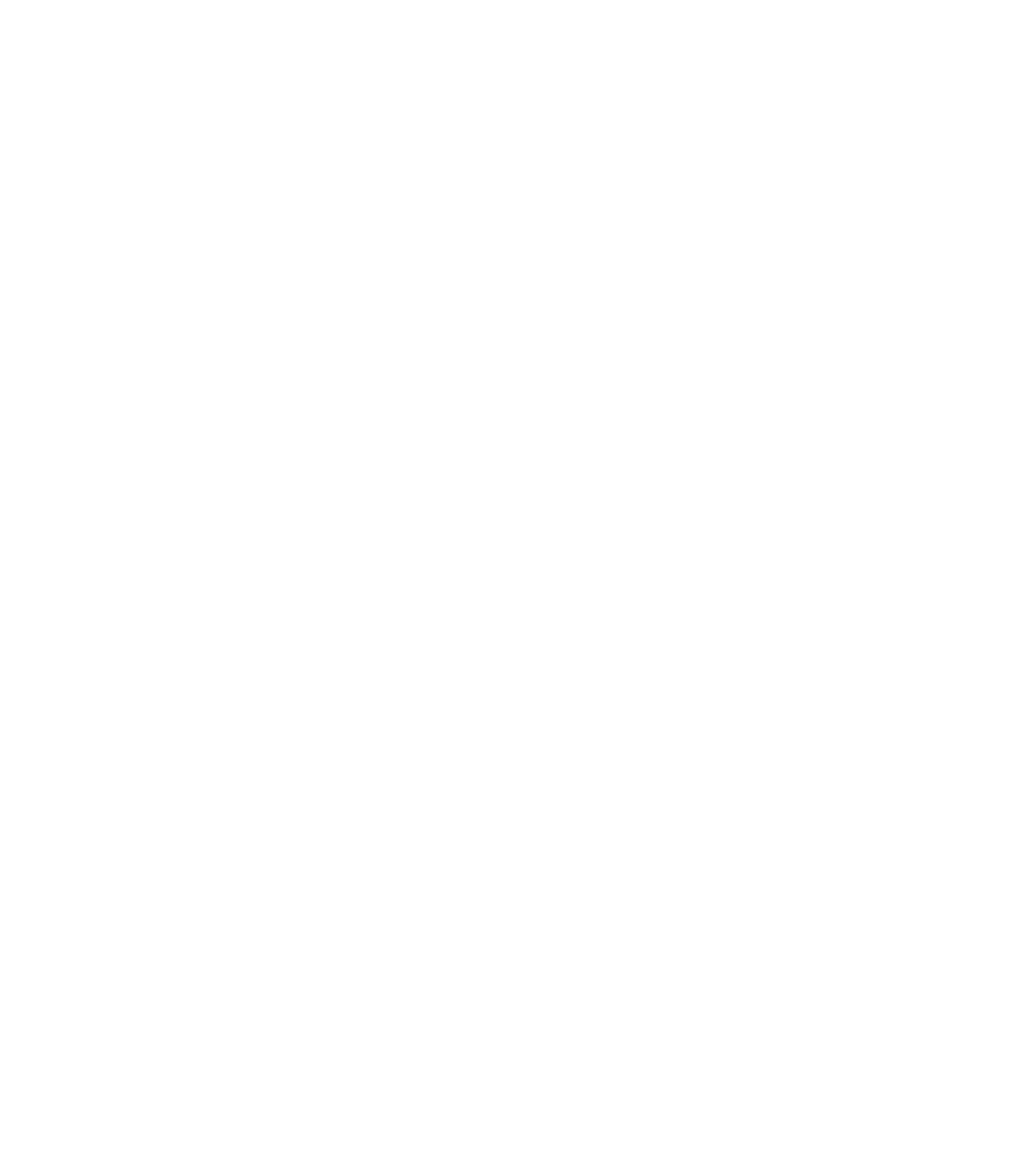
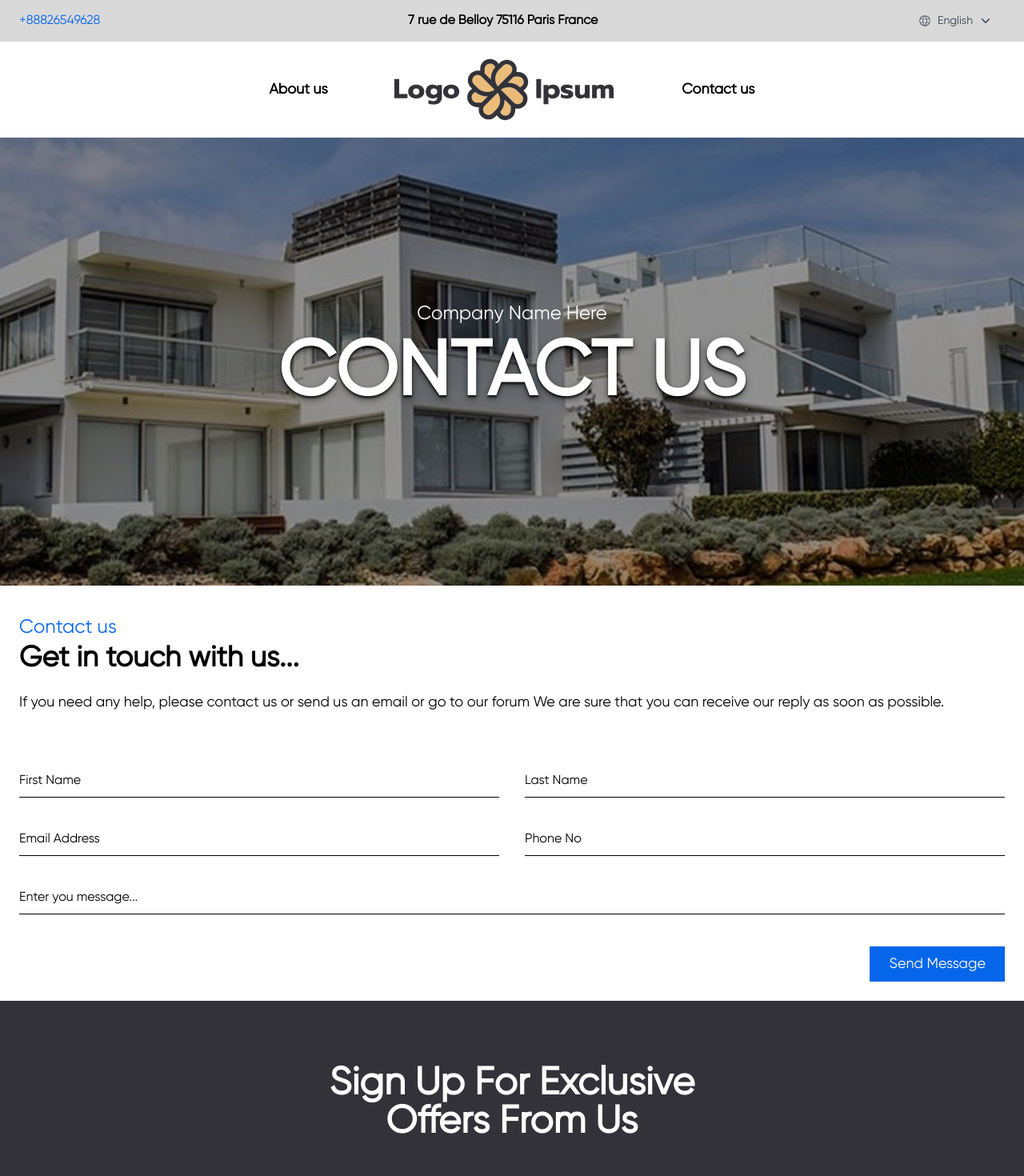
Before and after one commit to MrabdulHannan1/hotel-reactjs, a React (Vite) app: page /contact in a window 1280 px wide. Before the commit this address had no page. Shown: the top 1470 px of the page at 80% size. Before the commit the page ends 800 px from the top, so only its background shows below. Built offline with nearby package versions, Linux system fonts and the light colour scheme; a web font is replaced by a local one.

Commit message:
edit Form and Top Bars

```diff
--- a/src/App.jsx
+++ b/src/App.jsx
@@ -3,12 +3,14 @@
 import Home from './pages/home'
 import About from './pages/about'
 import Hotel from './pages/hotel'
+import Contact from './pages/contact'
 
 const App = () => {
   return (
     <Routes>
       <Route path="/" element={<Home />} />
       <Route path="/about" element={<About />} />
+      <Route path="/contact" element={<Contact />} />
       <Route path="/hotel" element={<Hotel />} />
     </Routes>
   )
--- a/src/components/contact-bar.jsx
+++ b/src/components/contact-bar.jsx
@@ -1,17 +1,19 @@
 import React from 'react'
 import MaxWidthWrapper from './max-width-wrapper'
+import { LanguageDropdown } from './language-dropdown';
 
 const ContactBar = () => {
   return (
     <nav className='w-full bg-myGray'>
       <MaxWidthWrapper>
-        <header className="w-full h-12 relative flex items-center">
-          <a href='#' className="font-normal text-[#0666eb] text-sm md:text-base absolute left-0">
+        <header className="w-full flex md:flex-row flex-col items-center justify-between gap-2 md:gap-0 py-2">
+          <a href='#' className="font-normal text-[#0666eb] text-sm md:text-base">
             +88826549628
           </a>
-          <div className="font-semibold text-black text-sm md:text-base mx-auto text-center">
+          <div className="font-semibold text-black text-sm md:text-base text-center">
             7 rue de Belloy 75116 Paris France
           </div>
+          <LanguageDropdown />
         </header>
       </MaxWidthWrapper>
     </nav>
--- /dev/null
+++ b/src/components/contact-body.jsx
@@ -0,0 +1,40 @@
+import React from 'react'
+import ContactImage from '../assets/contact-hero-image.png'
+import MaxWidthWrapper from './max-width-wrapper'
+import AboutImage from '../assets/about-image.png'
+import ContactForm from './contact-form'
+
+const ContactBody = () => {
+  return (
+    <div>
+      {/* Hero Section */}
+      <section className='w-full h-100 md:h-120 lg:h-140 relative'>
+        <img src={ContactImage} className='w-full h-full object-cover' alt='ContactImage-Image' />
+        <div className='bg-black/40 absolute inset-0 justify-center items-center flex flex-col'>
+          <p className='text-white text-lg md:text-xl lg:text-2xl'>Company Name Here</p>
+          <h1 className='text-4xl md:text-6xl lg:text-8xl font-bold text-white text-center tracking-[0] leading-tight text-shadow-lg/50'>
+            CONTACT US
+          </h1>
+        </div>
+      </section>
+
+      <section className='my-10'>
+        <MaxWidthWrapper>
+          <a href="#" className="text-xl md:text-2xl text-myBlue font-medium leading-6">
+            Contact us
+          </a>
+          <h2 className="text-3xl md:text-4xl font-bold text-black md:leading-[49px]">
+            Get in touch with us...
+          </h2>
+          <p className='text-black text-base md:text-lg mt-4'>
+            If you need any help, please contact us or send us an email or go to our forum We are sure that you can receive our reply as soon as possible.
+          </p>
+        </MaxWidthWrapper>
+      </section>
+
+      <ContactForm />
+    </div>
+  )
+}
+
+export default ContactBody
--- a/src/components/contact-form.jsx
+++ b/src/components/contact-form.jsx
@@ -1,128 +1,123 @@
-import React, { useState } from 'react'
+import { useState } from "react"
 
-const ContactForm = () => {
-
+export default function ContactForm() {
   const [formData, setFormData] = useState({
-    name: "",
+    firstName: "",
+    lastName: "",
     email: "",
-    subject: "",
+    phone: "",
     message: "",
-  });
-
-  const [errors, setErrors] = useState({
-    name: "",
-    email: "",
-    subject: "",
-    message: "",
-  });
+  })
 
   const handleChange = (e) => {
-    setFormData({ ...formData, [e.target.id]: e.target.value });
-    setErrors({ ...errors, [e.target.id]: "" }); // Clear error on change
-  };
-
-  const validateEmail = (email) => {
-    return /^[^\s@]+@[^\s@]+\.[^\s@]+$/.test(email);
-  };
+    const { name, value } = e.target
+    setFormData((prev) => ({
+      ...prev,
+      [name]: value,
+    }))
+  }
 
   const handleSubmit = (e) => {
-    e.preventDefault();
-
-    // Validation checks
-    let newErrors = {
-      name: formData.name.trim() === "" ? "Full Name is required." : "",
-      email: formData.email.trim() === "" ? "Email is required." : !validateEmail(formData.email) ? "Invalid email format" : "",
-      subject: formData.subject.trim() === "" ? "Subject is required." : "",
-      message: formData.message.trim() === "" ? "Message is required." : "",
-    };
-
-    setErrors(newErrors);
-
-    // If any error exists, stop submission
-    if (Object.values(newErrors).some(error => error !== "")) return;
-
-    // Log data
-    console.log("Form Submitted:", formData);
-    // Alert
+    e.preventDefault()
+    console.log("Form submitted:", formData)
+    // Add your form submission logic here
+    // Show success alert
     alert("Form submitted successfully!");
-
-    // Clear form after successful submission
-    setFormData({ name: "", email: "", subject: "", message: "" });
-  };
-
+  }
 
   return (
-    <div className="space-y-3 w-full md:w-[70%] lg:w-[50%] justify-self-center pb-6 md:pb-10">
-          {/* Name Input Field */}
-          <div className="space-y-0.5">
-            <label htmlFor="name" className="text-base md:text-lg font-medium text-white">
-              Full Name&nbsp;<span className="text-red-600">*</span>&nbsp;
-              {errors.name && <span className="text-red-500 text-sm md:text-base">{errors.name}</span>}
-            </label>
+    <div className="max-w-7xl mx-auto p-6">
+      <form onSubmit={handleSubmit} className="space-y-8">
+        <div className="grid grid-cols-1 md:grid-cols-2 gap-8">
+          <div className="space-y-2">
+            {/*<label htmlFor="firstName" className="block text-sm font-medium">
+              First Name
+            </label>*/}
             <input
-              id="name"
               type="text"
-              value={formData.name}
+              id="firstName"
+              name="firstName"
+              value={formData.firstName}
               onChange={handleChange}
-              placeholder="Enter Your Name"
-              className="flex-grow px-4 py-3 w-full border border-white/20 bg-white/10 focus:outline-none focus:ring-2 focus:ring-myBlue transition-all text-white"
+              className="w-full border-b border-black focus:border-myBlue outline-none py-2 bg-transparent placeholder-black"
+              required
+              placeholder="First Name"
             />
           </div>
-          {/* Email Input Field */}
-          <div className="space-y-0.5">
-            <label htmlFor="email" className="text-base md:text-lg font-medium text-white">
-              Email Address&nbsp;<span className="text-red-600">*</span>&nbsp;
-              {errors.email && <span className="text-red-500 text-sm md:text-base">{errors.email}</span>}
-            </label>
+
+          <div className="space-y-2">
+            {/*<label htmlFor="lastName" className="block text-sm font-medium">
+              Last Name
+            </label>*/}
             <input
+              type="text"
+              id="lastName"
+              name="lastName"
+              value={formData.lastName}
+              onChange={handleChange}
+              className="w-full border-b border-black focus:border-myBlue outline-none py-2 bg-transparent placeholder-black"
+              required
+              placeholder="Last Name"
+            />
+          </div>
+        </div>
+
+        <div className="grid grid-cols-1 md:grid-cols-2 gap-8">
+          <div className="space-y-2">
+            {/*<label htmlFor="email" className="block text-sm font-medium">
+              Email Address
+            </label>*/}
+            <input
+              type="email"
               id="email"
-              type="email"
+              name="email"
               value={formData.email}
               onChange={handleChange}
-              placeholder="Enter Your Email"
-              className="flex-grow px-4 py-3 w-full border border-white/20 bg-white/10 focus:outline-none focus:ring-2 focus:ring-myBlue transition-all text-white"
+              className="w-full border-b border-black focus:border-myBlue outline-none py-2 bg-transparent placeholder-black"
+              required
+              placeholder="Email Address"
             />
           </div>
-          {/* Subject Input Field */}
-          <div className="space-y-0.5">
-            <label htmlFor="subject" className="text-base md:text-lg font-medium text-white">
-              Subject&nbsp;<span className="text-red-600">*</span>&nbsp;
-              {errors.subject && <span className="text-red-500 text-sm md:text-base">{errors.subject}</span>}
-            </label>
+
+          <div className="space-y-2">
+            {/*<label htmlFor="phone" className="block text-sm font-medium">
+              Phone No
+            </label>*/}
             <input
-              id="subject"
-              type="text"
-              value={formData.subject}
+              type="tel"
+              id="phone"
+              name="phone"
+              value={formData.phone}
               onChange={handleChange}
-              placeholder="Enter Subject"
-              className="flex-grow px-4 py-3 w-full border border-white/20 bg-white/10 focus:outline-none focus:ring-2 focus:ring-myBlue transition-all text-white"
+              className="w-full border-b border-black focus:border-myBlue outline-none py-2 bg-transparent placeholder-black"
+              required
+              placeholder="Phone No"
             />
           </div>
-          {/* Message Input Field */}
-          <div className="space-y-0.5">
-            <label htmlFor="message" className="text-base md:text-lg font-medium text-white">
-              Message&nbsp;<span className="text-red-600">*</span>&nbsp;
-              {errors.message && <span className="text-red-500 text-sm md:text-base">{errors.message}</span>}
-            </label>
+        </div>
+
+        <div className="space-y-2">
+          {/*<label htmlFor="message" className="block text-sm font-medium">
+            Enter you message...
+          </label>*/}
           <textarea
             id="message"
-              typeof="text"
-              rows={6}
+            name="message"
             value={formData.message}
             onChange={handleChange}
-              placeholder="Enter Message"
-              className="flex-grow px-4 py-3 w-full border border-white/20 bg-white/10 focus:outline-none focus:ring-2 focus:ring-myBlue transition-all text-white"
+            className="w-full border-b border-black focus:border-myBlue outline-none py-2 bg-transparent resize-none placeholder-black"
+            rows={1}
+            required
+            placeholder="Enter you message..."
           />
         </div>
-          {/* Submit Btn */}
-          <button
-            type="submit"
-            onClick={handleSubmit}
-            className="bg-myBlue flex items-center gap-2 px-6 py-4 justify-self-start text-white text-xl font-semibold w-full justify-center" >
-              Submit
+
+        <div className="flex justify-end">
+          <button type="submit" className="bg-myBlue hover:bg-myBlue/80 text-white px-6 py-2 text-base md:text-lg">
+            Send Message
           </button>
+        </div>
+      </form>
     </div>
   )
 }
-
-export default ContactForm
--- a/src/components/footer.jsx
+++ b/src/components/footer.jsx
@@ -2,7 +2,6 @@
 import MaxWidthWrapper from './max-width-wrapper'
 import FooterLogo from '../assets/footer-logo.png'
 import { Link } from 'react-router'
-import ContactForm from './contact-form'
 
 const Footer = () => {
   return (
@@ -14,7 +13,6 @@
             <br/>
             Offers From Us
           </p>
-          <ContactForm />
           <hr className='my-4 border-gray-400' />
           <Link to='/' className='py-6 flex justify-center'>
             <img src={FooterLogo} alt='footer-logo' className='h-12 md:h-22 object-cover' />
--- a/src/components/language-dropdown.jsx
+++ b/src/components/language-dropdown.jsx
@@ -43,10 +43,10 @@
   }
 
   return (
-    <div className="relative bg-red-200" ref={dropdownRef}>
+    <div className="relative" ref={dropdownRef}>
       {/* Dropdown trigger button */}
       <button
-        className="flex items-center gap-2 border border-gray-300 bg-white px-2 md:px-4 py-2 text-sm font-medium text-gray-700 shadow-sm hover:bg-gray-50 focus:outline-none"
+        className="flex items-center gap-2 bg-transparent px-2 md:px-4 py-2 text-sm font-medium text-gray-700 focus:outline-none"
         onClick={toggleDropdown}
         aria-haspopup="true"
         aria-expanded={isOpen}
--- a/src/components/logo-bar.jsx
+++ b/src/components/logo-bar.jsx
@@ -2,18 +2,25 @@
 import MaxWidthWrapper from './max-width-wrapper'
 import Logo from '../assets/logo.svg'
 import { Link } from 'react-router'
-import { LanguageDropdown } from './language-dropdown'
 
 const LogoBar = () => {
   return (
     <section className='w-full py-4'>
       <MaxWidthWrapper>
-        <div className='flex items-center justify-between'>
-          <div className='w-31 h-8 hidden md:block' />
+        <div className='flex items-center justify-center gap-6 md:gap-20'>
+          <Link to='/about'>
+            <p className='text-base md:text-lg font-bold text-black'>
+              About us
+            </p>
+          </Link>
           <Link to='/'>
             <img src={Logo} className='h-12 md:h-22 object-contain' alt='Logo' />
           </Link>
-          <LanguageDropdown />
+          <Link to='/contact'>
+            <p className='text-base md:text-lg font-bold text-black'>
+              Contact us
+            </p>
+          </Link>
         </div>
       </MaxWidthWrapper>
     </section>
--- /dev/null
+++ b/src/pages/contact.jsx
@@ -0,0 +1,21 @@
+import React, { useEffect } from 'react'
+import ContactBar from '../components/contact-bar';
+import LogoBar from '../components/logo-bar';
+import Footer from '../components/footer';
+import ContactBody from '../components/contact-body';
+
+const Contact = () => {
+  useEffect(() => {
+    window.scrollTo(0, 0);
+  }, []);
+  return (
+    <>
+      <ContactBar />
+      <LogoBar />
+      <ContactBody />
+      <Footer />
+    </>
+  )
+}
+
+export default Contact
```
Also changed, not shown: src/assets/contact-hero-image.png (added). Lines whose indentation alone changed are shown as unchanged.
